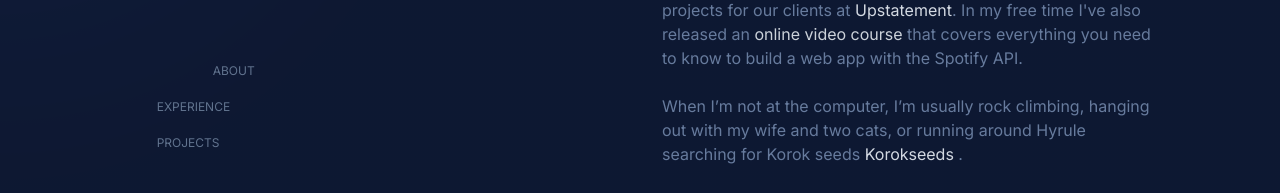
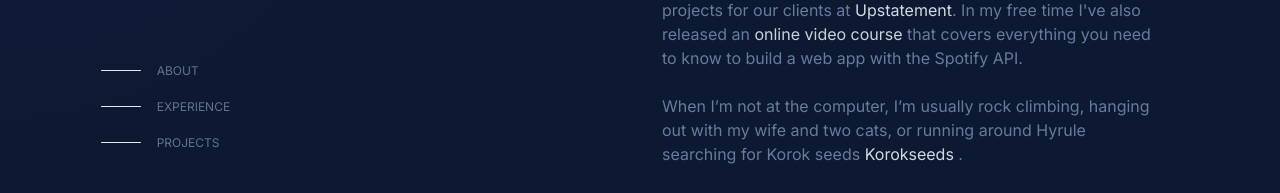
Before and after one commit to Sithu-BinaryLab/portfolio, a Next.js app: page / in a window 1280 px wide. Shown: the part 266-459 px from the top of the page. Built offline with nearby package versions, Linux system fonts and the light colour scheme.

Commit message:
modified fro tab active class

```diff
--- a/src/app/globals.css
+++ b/src/app/globals.css
@@ -17,9 +17,11 @@
 } */
 
 body {
-    background:#101c39;
+  background: #101c39;
+  margin: 0;
 }
 
 .box:hover {
-  border-color: #1c2a46; /* Border color on hover */
+  border-color: #1c2a46;
+  /* Border color on hover */
 }
--- a/src/app/home/page.tsx
+++ b/src/app/home/page.tsx
@@ -45,7 +45,7 @@ function Spotlight() {
 
   return (
     <div
-      className="relative h-screen bg-cover bg-no-repeat bg-center"
+      className="relative h-screen  bg-cover bg-no-repeat bg-center"
       style={{
         backgroundImage:
           "url(https://images.unsplash.com/photo-1487525219605-eadb39ae229c?ixlib=rb-1.2.1&ixid=eyJhcHBfaWQiOjEyMDd9&auto=format&fit=crop&w=982&q=80)",
--- a/src/app/page.tsx
+++ b/src/app/page.tsx
@@ -1,5 +1,5 @@
 "use client";
-import React, { useEffect, useState } from "react";
+import React, { useEffect, useRef, useState } from "react";
 
 // components
 import { ProfileComponent } from "@/components/side-bar/profile";
@@ -13,6 +13,12 @@ import { FullProjectComponent } from "@/components/full-project";
 import { FooterComponent } from "@/components/footer";
 
 function Spotlight() {
+
+  const aboutRef = useRef(null);
+  const projectRef = useRef(null);
+  const containerRef = useRef(null);
+  const expRef = useRef(null);
+
   const [spotlightSize, setSpotlightSize] = useState(
     "transparent 10%, rgba(0, 0, 0, 0.8) 30%"
   );
@@ -54,26 +60,27 @@ function Spotlight() {
     backgroundImage: `radial-gradient(circle at ${spotlightPosition.x}% ${spotlightPosition.y}%, ${spotlightSize})`,
   };
 
+
   return (
-    <div className="relative h-screen">
+    <div className="relative h-screen overflow-hidden">
       <div className="spotlight absolute h-full  w-full" style={spotlightStyle}>
         <div
           className="w-full h-full"
           style={{ background: "rgba(16, 28, 57, 0.85)" }}
         >
-          <div className="flex flex-wrap justify-center overflow-x-scroll md:space-x-3">
+          <div ref={containerRef} className="flex flex-wrap justify-center overflow-x-scroll md:space-x-3">
             <div className="w-full max-w-screen-md md:w-5/12 md:sticky  md:top-0 text-white md:pt-24 overflow-hidden">
               <ProfileComponent />
-              <TabComponent />
+              <TabComponent aboutRef={aboutRef} projectRef={projectRef} expRef={expRef} containerRef={containerRef} />
               <div className="absolute bottom-24">
                 <ConnectLink />
               </div>
             </div>
             <div className="h-screen w-full max-w-screen-md md:w-5/12">
-              <AboutComponent />
-              <ExperienceComponent />
+              <AboutComponent aboutRef={aboutRef} />
+              <ExperienceComponent expRef={expRef} />
               <FullResumeComponent />
-              <ProjectComponent />
+              <ProjectComponent projectRef={projectRef} />
               <FullProjectComponent />
               <FooterComponent />
             </div>
--- a/src/components/about.tsx
+++ b/src/components/about.tsx
@@ -1,8 +1,12 @@
 import React from "react";
 
-export const AboutComponent = () => {
+interface aboutProps {
+  aboutRef: any;
+}
+
+export const AboutComponent = ({ aboutRef }: aboutProps) => {
   return (
-    <div className="pt-24 px-4" id="about">
+    <div className="pt-24 px-4" id="about" ref={aboutRef}>
       <p className="text-primaryColor">
         Back in 2012, I decided to try my hand at creating custom Tumblr themes
         and tumbled head first into the rabbit hole of coding and web
--- a/src/components/experience.tsx
+++ b/src/components/experience.tsx
@@ -1,8 +1,10 @@
 import React from "react";
-
-export const ExperienceComponent = () => {
+interface experienceProps {
+  expRef: any;
+}
+export const ExperienceComponent = ({ expRef }: experienceProps) => {
   return (
-    <div id="experience">
+    <div id="experience" ref={expRef}>
       <div className="pt-28">
         <div
           className="flex space-x-8 hover:border hover:rounded-md px-4 py-6 hover:bg-hoverColor"
--- a/src/components/projects.tsx
+++ b/src/components/projects.tsx
@@ -1,8 +1,12 @@
 import React from "react";
 
-export const ProjectComponent = () => {
+interface projectProps {
+  projectRef: any
+}
+
+export const ProjectComponent = ({ projectRef }: projectProps) => {
   return (
-    <div id="projects">
+    <div id="projects" ref={projectRef}>
       <div
         className="flex space-x-8 hover:border hover:rounded-md px-4 pt-5 pb-2 hover:bg-hoverColor"
         style={{ borderColor: "#1c2a46" }}
--- a/src/components/side-bar/tab.tsx
+++ b/src/components/side-bar/tab.tsx
@@ -1,27 +1,77 @@
-import React from "react";
 
-export const TabComponent = () => {
+
+"use client";
+import React, { useState, useEffect } from "react";
+interface TabComponentProps {
+  aboutRef: any;
+  projectRef: any;
+  expRef: any;
+  containerRef: any;
+}
+
+export const TabComponent = ({ aboutRef, projectRef, expRef, containerRef }: TabComponentProps) => {
+  const [scrollPosition, setScrollPosition] = useState(0);
+  const range = 400;
+
+  useEffect(() => {
+    const handleScroll = () => {
+      // Get the scroll position within the container
+      const container = containerRef.current;
+      if (container) {
+        const scrollTop = container.scrollTop;
+        setScrollPosition(scrollTop);
+      }
+    };
+
+    // Attach scroll event listener to the container
+    const container = containerRef.current;
+    if (container) {
+      container.addEventListener("scroll", handleScroll);
+    }
+
+    // Clean up the event listener on component unmount
+    return () => {
+      if (container) {
+        container.removeEventListener("scroll", handleScroll);
+      }
+    };
+  }, []);
+
+  const isActiveTab = (currentRef: any, nextRef: any) => {
+    let isActive = false;
+    if (scrollPosition >= (currentRef.current?.offsetTop - range) && (nextRef ? scrollPosition < (nextRef?.current?.offsetTop - range) : true)) {
+      isActive = true;
+    }
+    return isActive;
+  }
+
   return (
     <div className="pt-20">
       <div className="flex space-x-4">
-        <button className="w-24 h-[0.05px] rounded-full bg-tabActive my-auto"></button>
-        <button className="text-xs text-seconTitleColor">
+        <hr className={` h-[0.05px] rounded-full bg-tabActive my-auto ${isActiveTab(aboutRef, expRef) ? "w-24" : "w-10"}`}></hr>
+        <button
+          className={`text-xs text-seconTitleColor ${isActiveTab(aboutRef, expRef) ? "text-white font-bold" : ""
+            }`}
+        >
           <a href="#about">ABOUT</a>
         </button>
       </div>
       <div className="flex space-x-4">
-        <button className="w-10 h-[0.05px] rounded-full bg-tabActive my-auto"></button>
-        <button className="text-xs text-seconTitleColor py-5">
+        <hr className={`h-[0.05px] rounded-full bg-tabActive my-auto ${isActiveTab(expRef, projectRef) ? "w-24" : "w-10"}`}></hr>
+        <button className={` text-xs text-seconTitleColor py-5 ${isActiveTab(expRef, projectRef) ? "text-white font-bold" : ""
+          }`}>
           <a href="#experience">EXPERIENCE</a>
         </button>
       </div>
       <div className="flex space-x-4">
-        <button className="w-10 h-[0.05px] rounded-full bg-tabActive my-auto"></button>
-        <button className="text-xs text-seconTitleColor">
+        <hr className={`h-[0.05px] rounded-full bg-tabActive my-auto ${isActiveTab(projectRef, "") ? "w-24" : "w-10"}`}></hr>
+        <button
+          className={`text-xs text-seconTitleColor ${isActiveTab(projectRef, "") ? "text-white font-bold" : ""}`}
+        >
           {" "}
           <a href="#projects">PROJECTS</a>
         </button>
       </div>
-    </div>
+    </div >
   );
 };
```
